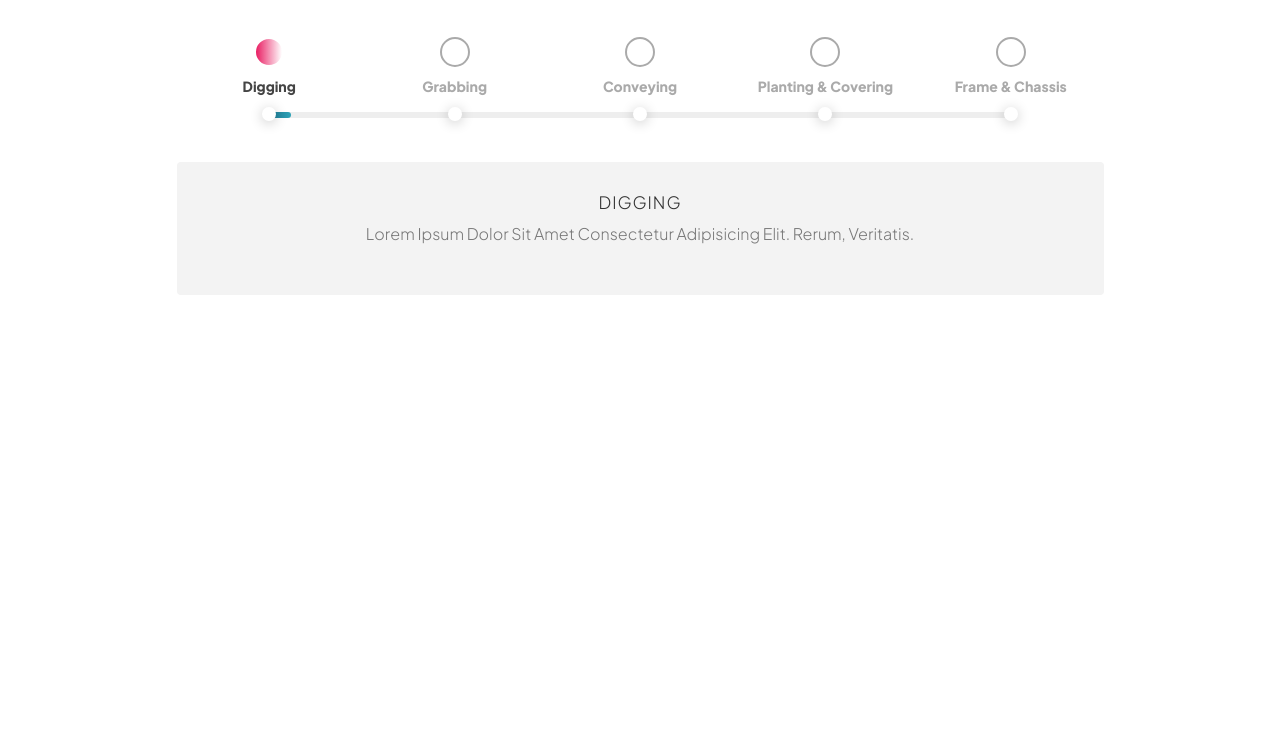
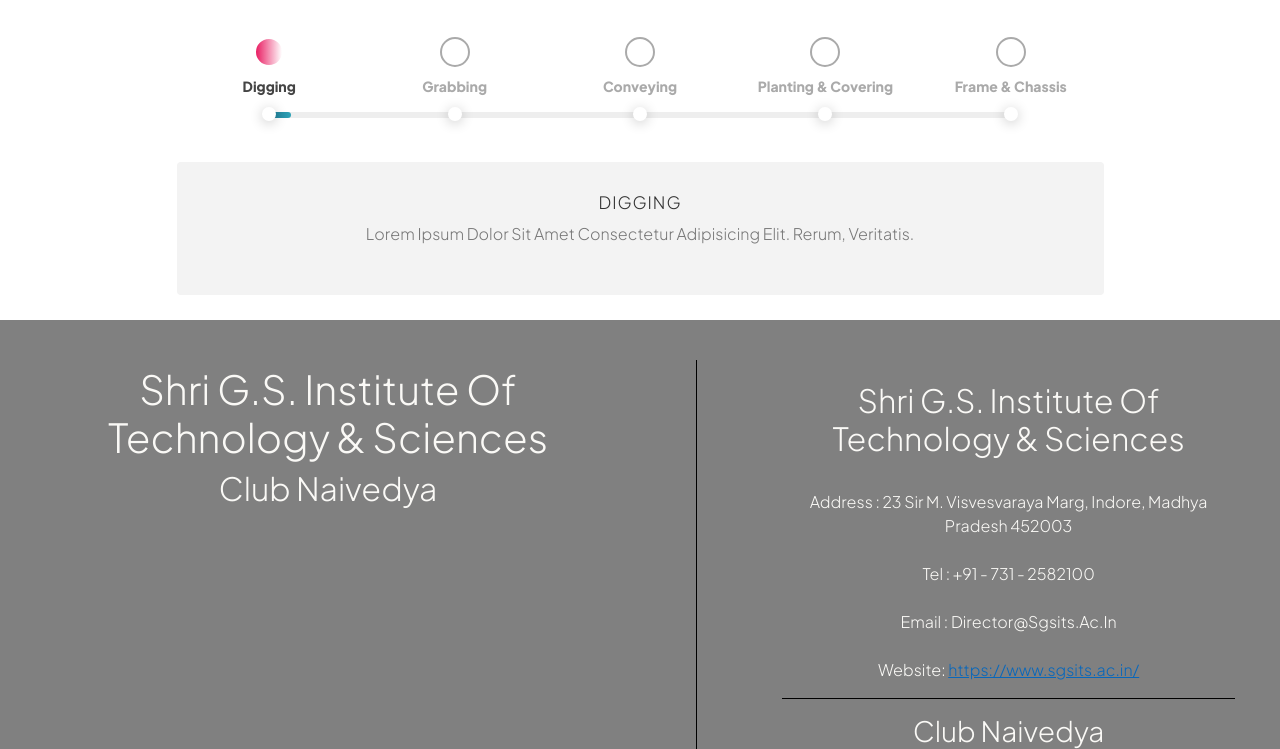
Before and after one commit to murtaza-sadri-19/Website_Naivedya, a plain HTML site: page index.html in a window 1280 px wide. Shown: the part 2051-2800 px from the top of the page. Before the commit the page ends 2371 px from the top, so only its background shows below. Drawn offline with nearby package versions, Linux system fonts and the light colour scheme.

Commit message:
Script added

```diff
--- a/index.html
+++ b/index.html
@@ -3,7 +3,7 @@
    <head>
       <meta charset="UTF-8" />
       <meta name="viewport" content="width=device-width, initial-scale=1.0" />
-      <title>Naivedya-SGSITS -1 </title>
+      <title>Naivedya Home</title>
       <link rel="stylesheet" href="https://cdn.jsdelivr.net/npm/bootstrap@5.3.2/dist/css/bootstrap.min.css" />
       <script src="https://cdn.jsdelivr.net/npm/bootstrap@5.3.2/dist/js/bootstrap.bundle.min.js"></script>
       <link rel="preconnect" href="https://fonts.googleapis.com" />
@@ -193,6 +193,6 @@
     <!-- ---------------------------------------------------------- Footer ----------------------------------------------  -->
     <div id="footer"></div>
     <!-- ---------------------------------------------------------------- Script -------------------------------------------------- -->
-
+    <script src="script.js"></script>
     </body>
     </html>
```
